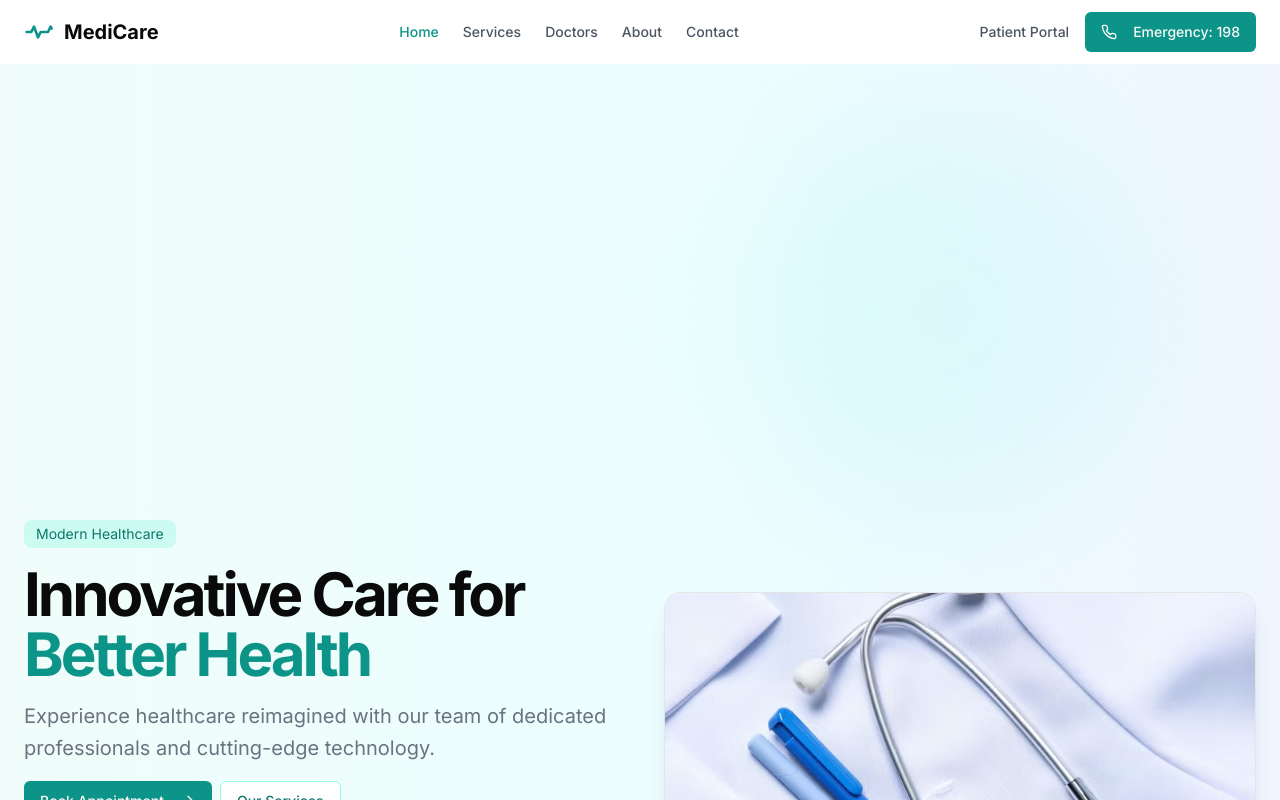
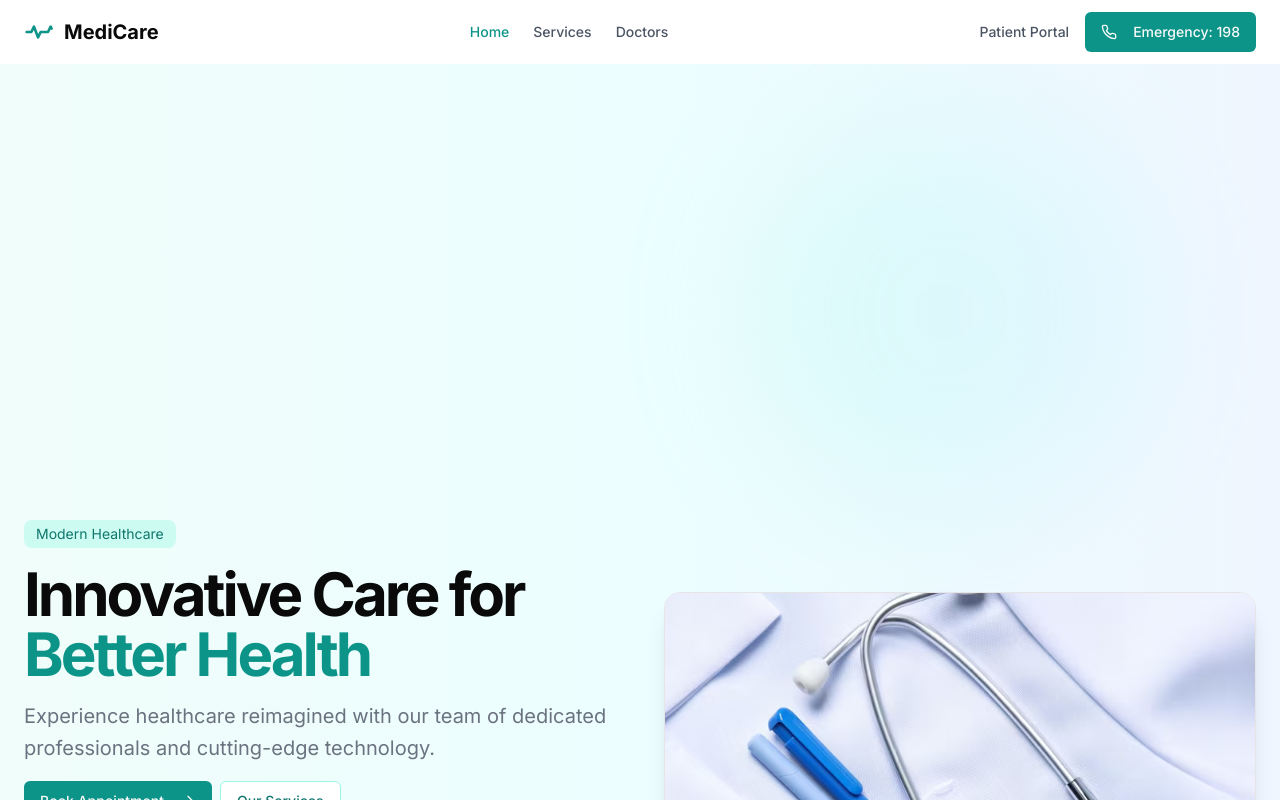
Before and after one commit to Maysser/clinic-app, a Next.js app: page / in a window 1280 px wide. Shown: the top 800 px of the page. Built offline with nearby package versions, Linux system fonts and the light colour scheme.

Commit message:
Removingunecessary pages

```diff
--- a/components/header.tsx
+++ b/components/header.tsx
@@ -32,8 +32,6 @@ export default function Header() {
     { name: "Home", href: "/" },
     { name: "Services", href: "/services" },
     { name: "Doctors", href: "/doctors" },
-    { name: "About", href: "/about" },
-    { name: "Contact", href: "/contact" },
   ]
 
   return (
```
